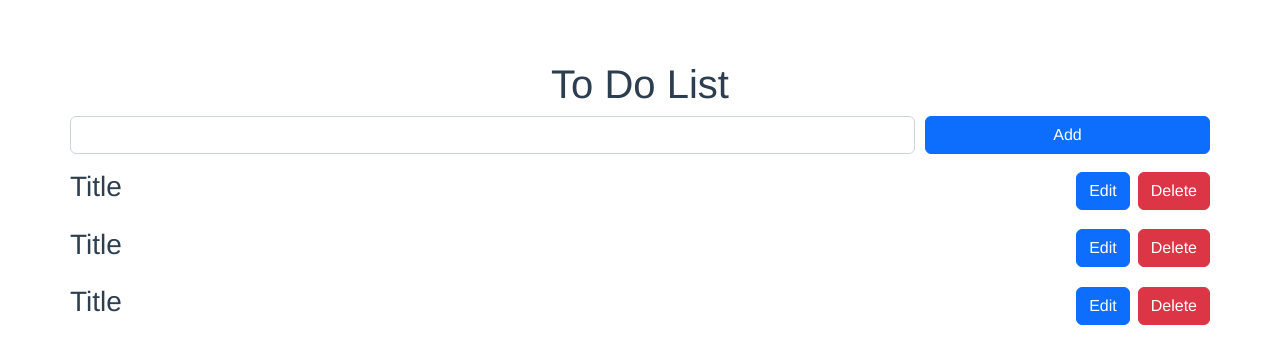
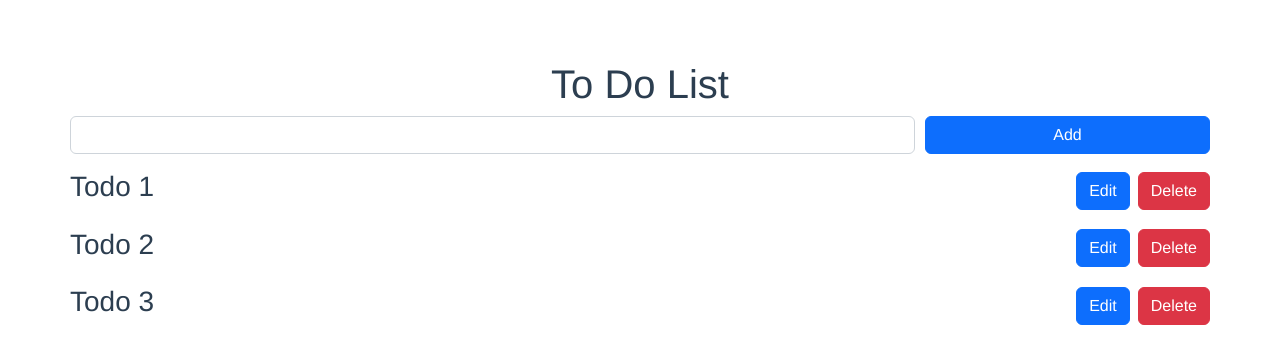
Before and after one commit to evgeniy-aksyonov/vue3-todo, a Vue app: page / in a window 1280 px wide. Shown: the top 364 px of the page. Built offline with nearby package versions, Linux system fonts and the light colour scheme; the HTML template or start-up script is replaced by a standard one.

Commit message:
wire view and store

```diff
--- a/src/components/ToDoInput.vue
+++ b/src/components/ToDoInput.vue
@@ -1,8 +1,8 @@
 <template>
   <div>
     <div class="row">
-      <input v-model="todoText" class="col form-control" type="text" />
-      <button @click="addTodoId(todoText)" class="btn btn-primary">Add</button>
+      <input @change="todoTextChange" v-bind:value="todoText" class="col form-control" type="text" />
+      <button @click="addTodoI" class="btn btn-primary">Add</button>
     </div>
   </div>
 </template>
@@ -19,7 +19,11 @@ export default {
   },
   methods: {
     ...mapActions(['addTodo']),
-    addTodoId() {
+    todoTextChange(e) {
+      console.log('e.target.value: ', e.target.value);
+      this.todoText = e.target.value;
+    },
+    addTodoI() {
       this.addTodo({
         id: v1(),
         title: this.todoText
--- a/src/components/ToDoItem.vue
+++ b/src/components/ToDoItem.vue
@@ -1,6 +1,6 @@
 <template>
   <div class="d-flex justify-content-between align-items-center my-3">
-    <h3>Title</h3>
+    <h3>{{ todo.title }}</h3>
     <div class="buttons">
       <button class="btn btn-primary mx-2">Edit</button>
       <button class="btn btn-danger">Delete</button>
@@ -9,7 +9,9 @@
 </template>
 <script>
 export default {
-
+  props: {
+    todo: {}
+  }
 }
 </script>
 <style>
--- a/src/components/ToDoList.vue
+++ b/src/components/ToDoList.vue
@@ -1,15 +1,18 @@
 <template>
-  <div class="todo-list">
-    <ToDoItem />
-    <ToDoItem />
-    <ToDoItem />
+  <div v-for="(todo) in allTodos" :key="todo.id" class="todo-list">
+    <ToDoItem :todo="todo" />
   </div>
 </template>
 
 <script>
 import ToDoItem from './ToDoItem.vue';
+import { mapGetters } from 'vuex';
+
 export default {
-  components: { ToDoItem }
+  components: { ToDoItem },
+  computed: {
+    ...mapGetters(['allTodos'])
+  }
 }
 </script>
 
```
